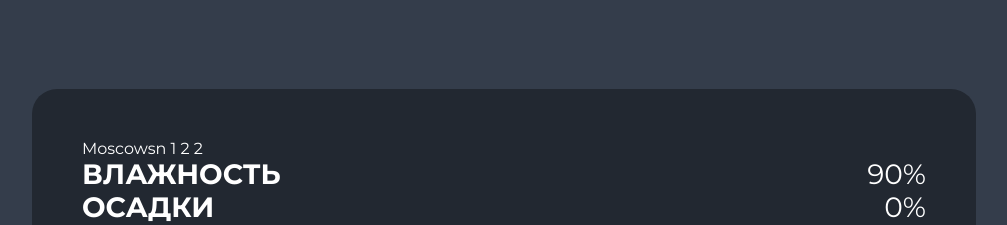
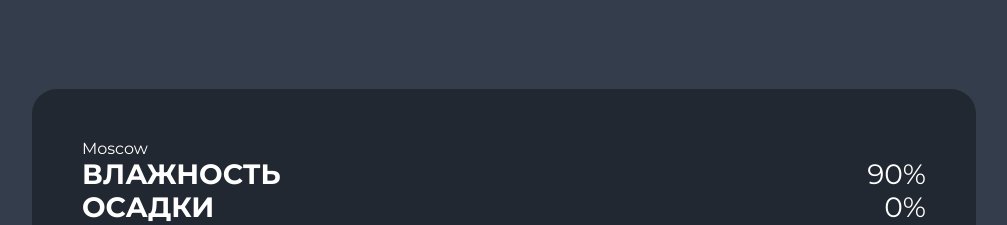
Before and after one commit to alinacriado/Course-Vue, a Vue app: page / in a window 1280 px wide. Shown: the top 225 px of the page, without its empty margins (136-1143 px from the left). Built offline with nearby package versions, Linux system fonts and the light colour scheme.

Commit message:
nextTick

```diff
--- a/src/App.vue
+++ b/src/App.vue
@@ -1,5 +1,5 @@
 <script setup>
-import { reactive, ref } from "vue";
+import { nextTick, reactive, ref } from "vue";
 import CitySelect from "./components/CitySelect.vue";
 import StatisticsLine from "./components/StatisticsLine.vue";
 
@@ -10,43 +10,26 @@ let statistics = reactive({
   value: "90%",
 });
 
-// есть unwrap
-const counter = reactive({
-  count: ref(0),
-});
-counter.count++; // для ref не нужен доп .value, это автоматический unwrap
-console.log(counter.count);
-
-// нет unwrap
-const map = reactive(new Map([["count", ref(0)]]));
-map.get("count").value;
-
-// нет unwrap
-const arr = reactive([ref(0)]);
-arr[0].value;
-
-const obj = { id: ref(1) };
-const id = obj.id;
-
-function getCity(city) {
-  savedCity.value = city; // для ref нужен доп .value
-  statistics.value = "20%"; // для reactive не нужен доп .value
+// function getCity(city) {
+//   console.log(savedCity.value); // Moscow
+//   savedCity.value = city;
+//   console.log(savedCity.value); // London
+//   console.log(document.querySelector("#city").innerHTML); // Moscow
+//   statistics.value = "20%";
+// }
+async function getCity(city) {
+  savedCity.value = city;
+  console.log(document.querySelector("#city").innerHTML); // Moscow
+  await nextTick();
+  console.log(document.querySelector("#city").innerHTML); // London
+  statistics.value = "20%";
 }
-
-// автоматический unwrap работает только для reactive объектов и в шаблоне
 </script>
 
 <template>
   <main>
     <div class="main" :class="savedCity">
-      <!-- // автоматический unwrap -->
-      {{ savedCity + "sn" }}
-      {{ obj.id }}
-      <!-- при вложенности и взаимодействии надо value -->
-      {{ obj.id.value + 1 }}
-      <!-- или -->
-      {{ id + 1 }}
-
+      <div id="city">{{ savedCity }}</div>
       <StatisticsLine v-bind="statistics" />
       <StatisticsLine label="ОСАДКИ" value="0%" />
       <StatisticsLine label="ВЕТЕР" value="3 м/ч" />
```
